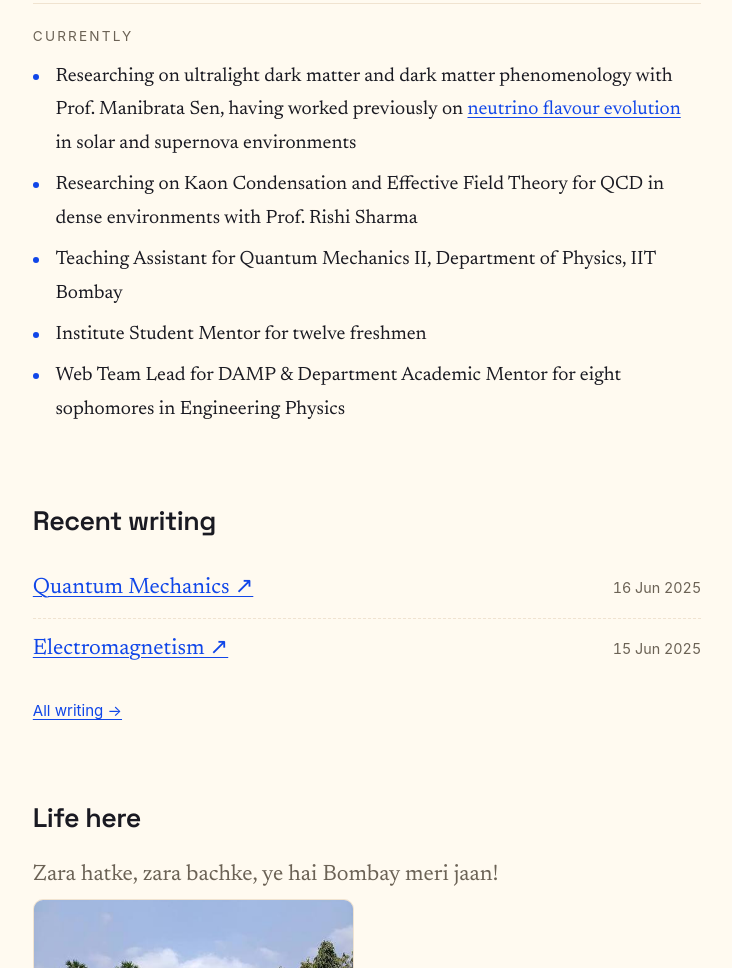
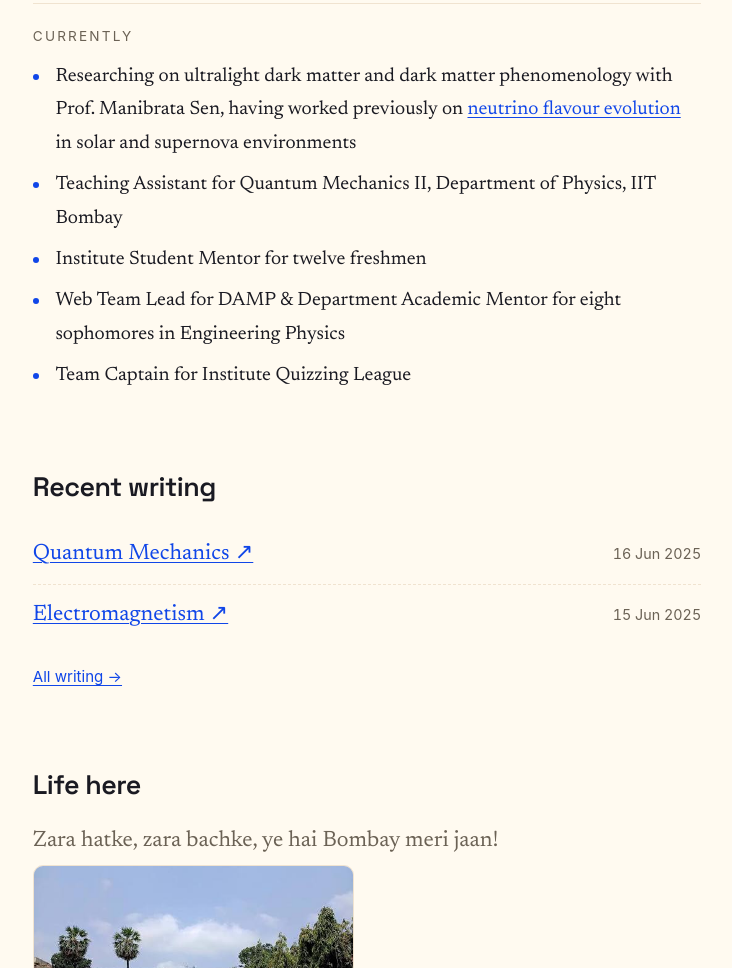
Before and after one commit to soham10/soham10.github.io, an Astro site: page / in a window 1280 px wide. Shown: the part 1475-2443 px from the top of the page, without its empty margins (273-1005 px from the left). Built offline with nearby package versions, Linux system fonts and the light colour scheme; Astro itself is replaced by a stand-in of ours.

Commit message:
Updated CV

```diff
--- a/src/pages/index.astro
+++ b/src/pages/index.astro
@@ -71,10 +71,10 @@ const explore = [
 			<div class="callout-title">Currently</div>
 			<ul>
 				<li>Researching on ultralight dark matter and dark matter phenomenology with Prof. Manibrata Sen, having worked previously on <a href="/research">neutrino flavour evolution</a> in solar and supernova environments</li>
-				<li>Researching on Kaon Condensation and Effective Field Theory for QCD in dense environments with Prof. Rishi Sharma</li>
 				<li>Teaching Assistant for Quantum Mechanics II, Department of Physics, IIT Bombay</li>
 				<li>Institute Student Mentor for twelve freshmen</li>
 				<li>Web Team Lead for DAMP & Department Academic Mentor for eight sophomores in Engineering Physics</li>
+				<li>Team Captain for Institute Quizzing League</li>
 			</ul>
 		</div>
 	</section>
```
Also changed, not shown: 2 other files.
